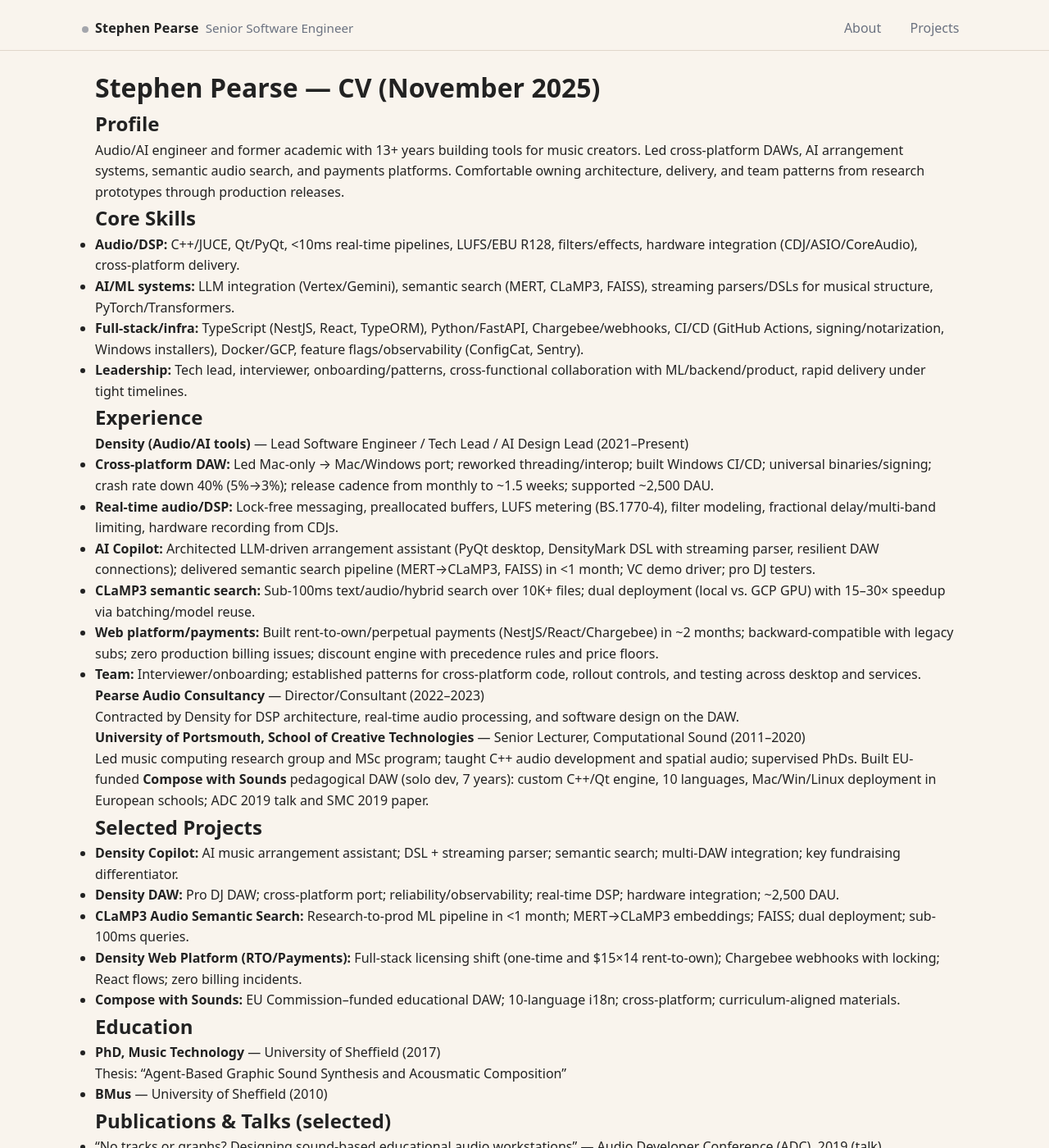
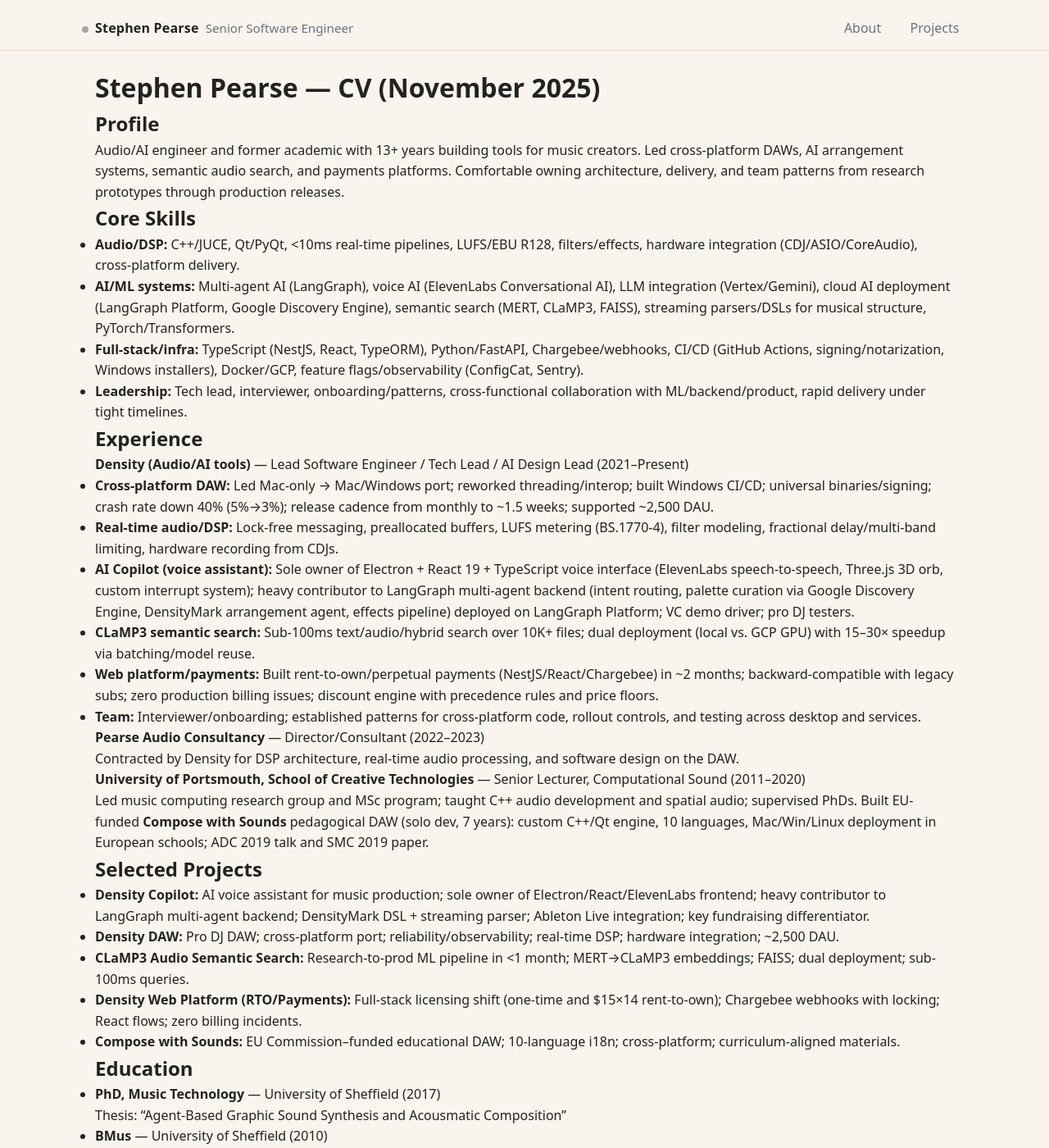
Before and after one commit to spearse/portfolio, a Jekyll site: the page built from cv.md, in a window 1280 px wide and 1400 px high. Shown: the whole window at 82% size. Built offline with Jekyll 4.4.1, drawn with Linux system fonts in a browser that asks for light colours.

Commit message:
Update CV for Copilot voice assistant stack
AI Copilot bullet now reflects Electron/React/ElevenLabs voice
interface and LangGraph multi-agent backend. Core skills AI/ML
section adds multi-agent AI, voice AI, LangGraph Platform, and
Google Discovery Engine. Selected projects entry updated to match.

```diff
--- a/cv.md
+++ b/cv.md
@@ -11,7 +11,7 @@
 
 ## Core Skills
 - **Audio/DSP:** C++/JUCE, Qt/PyQt, <10ms real-time pipelines, LUFS/EBU R128, filters/effects, hardware integration (CDJ/ASIO/CoreAudio), cross-platform delivery.
-- **AI/ML systems:** LLM integration (Vertex/Gemini), semantic search (MERT, CLaMP3, FAISS), streaming parsers/DSLs for musical structure, PyTorch/Transformers.
+- **AI/ML systems:** Multi-agent AI (LangGraph), voice AI (ElevenLabs Conversational AI), LLM integration (Vertex/Gemini), cloud AI deployment (LangGraph Platform, Google Discovery Engine), semantic search (MERT, CLaMP3, FAISS), streaming parsers/DSLs for musical structure, PyTorch/Transformers.
 - **Full-stack/infra:** TypeScript (NestJS, React, TypeORM), Python/FastAPI, Chargebee/webhooks, CI/CD (GitHub Actions, signing/notarization, Windows installers), Docker/GCP, feature flags/observability (ConfigCat, Sentry).
 - **Leadership:** Tech lead, interviewer, onboarding/patterns, cross-functional collaboration with ML/backend/product, rapid delivery under tight timelines.
 
@@ -19,7 +19,7 @@
 **Density (Audio/AI tools)** — Lead Software Engineer / Tech Lead / AI Design Lead (2021–Present)
 - **Cross-platform DAW:** Led Mac-only → Mac/Windows port; reworked threading/interop; built Windows CI/CD; universal binaries/signing; crash rate down 40% (5%→3%); release cadence from monthly to ~1.5 weeks; supported ~2,500 DAU.
 - **Real-time audio/DSP:** Lock-free messaging, preallocated buffers, LUFS metering (BS.1770-4), filter modeling, fractional delay/multi-band limiting, hardware recording from CDJs.
-- **AI Copilot:** Architected LLM-driven arrangement assistant (PyQt desktop, DensityMark DSL with streaming parser, resilient DAW connections); delivered semantic search pipeline (MERT→CLaMP3, FAISS) in <1 month; VC demo driver; pro DJ testers.
+- **AI Copilot (voice assistant):** Sole owner of Electron + React 19 + TypeScript voice interface (ElevenLabs speech-to-speech, Three.js 3D orb, custom interrupt system); heavy contributor to LangGraph multi-agent backend (intent routing, palette curation via Google Discovery Engine, DensityMark arrangement agent, effects pipeline) deployed on LangGraph Platform; VC demo driver; pro DJ testers.
 - **CLaMP3 semantic search:** Sub-100ms text/audio/hybrid search over 10K+ files; dual deployment (local vs. GCP GPU) with 15–30× speedup via batching/model reuse.
 - **Web platform/payments:** Built rent-to-own/perpetual payments (NestJS/React/Chargebee) in ~2 months; backward-compatible with legacy subs; zero production billing issues; discount engine with precedence rules and price floors.
 - **Team:** Interviewer/onboarding; established patterns for cross-platform code, rollout controls, and testing across desktop and services.
@@ -31,7 +31,7 @@
 Led music computing research group and MSc program; taught C++ audio development and spatial audio; supervised PhDs. Built EU-funded **Compose with Sounds** pedagogical DAW (solo dev, 7 years): custom C++/Qt engine, 10 languages, Mac/Win/Linux deployment in European schools; ADC 2019 talk and SMC 2019 paper.
 
 ## Selected Projects
-- **Density Copilot:** AI music arrangement assistant; DSL + streaming parser; semantic search; multi-DAW integration; key fundraising differentiator.
+- **Density Copilot:** AI voice assistant for music production; sole owner of Electron/React/ElevenLabs frontend; heavy contributor to LangGraph multi-agent backend; DensityMark DSL + streaming parser; Ableton Live integration; key fundraising differentiator.
 - **Density DAW:** Pro DJ DAW; cross-platform port; reliability/observability; real-time DSP; hardware integration; ~2,500 DAU.
 - **CLaMP3 Audio Semantic Search:** Research-to-prod ML pipeline in <1 month; MERT→CLaMP3 embeddings; FAISS; dual deployment; sub-100ms queries.
 - **Density Web Platform (RTO/Payments):** Full-stack licensing shift (one-time and $15×14 rent-to-own); Chargebee webhooks with locking; React flows; zero billing incidents.
```
